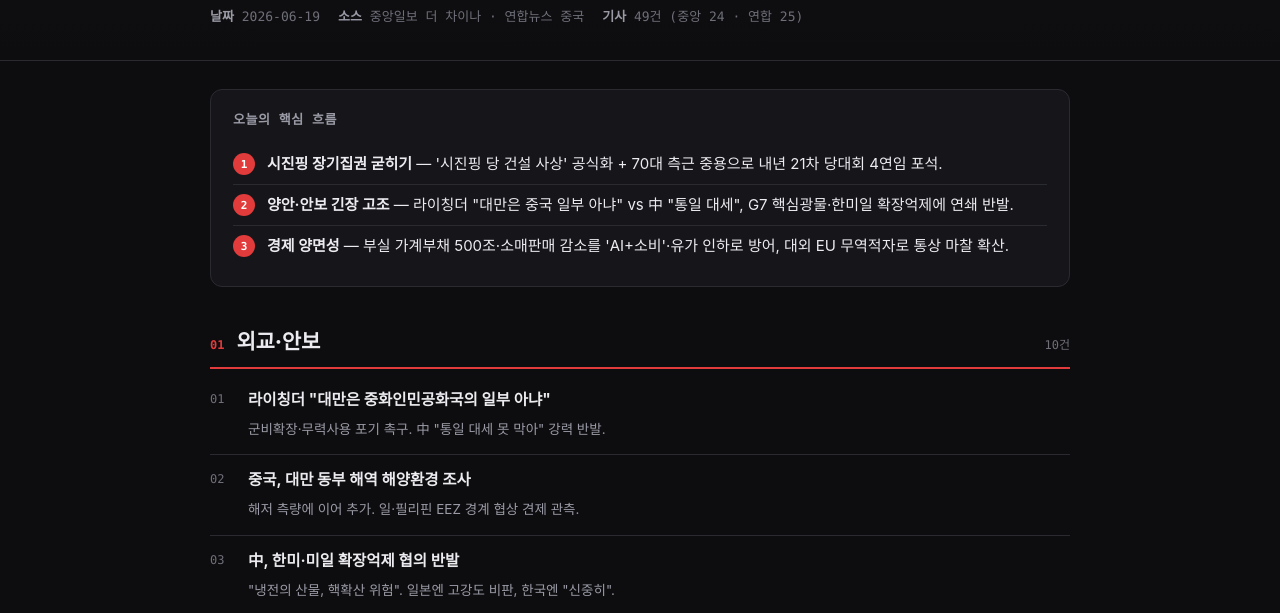
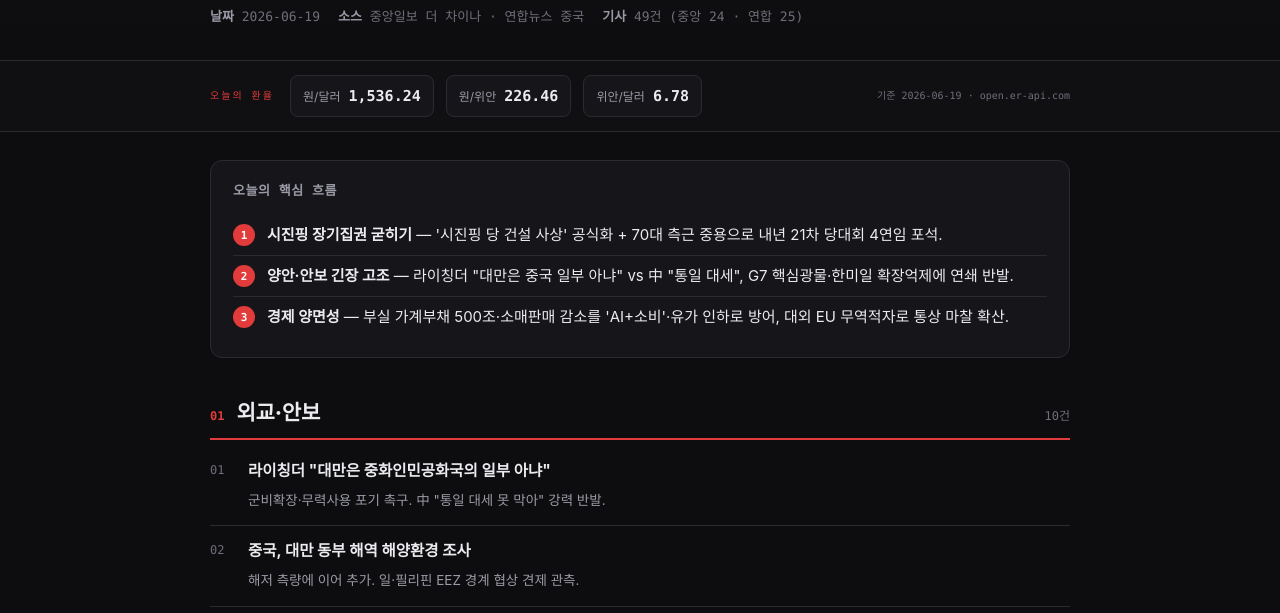
Before and after one commit to KIM7022/china-daily-brief, a plain HTML site: page editions/2026-06-19.html in a window 1280 px wide. Shown: the part 176-789 px from the top of the page. Drawn offline with Linux system fonts and the light colour scheme.

Commit message:
李⑥씠???곗씪由?釉뚮━??2026-06-19

```diff
--- a/editions/2026-06-19.html
+++ b/editions/2026-06-19.html
@@ -65,6 +65,14 @@
   .top3 li::before{content:counter(t);position:absolute;left:0;top:12px;width:26px;height:26px;border-radius:7px;background:var(--tx);color:#111;font-family:var(--mono);font-size:13px;font-weight:800;display:flex;align-items:center;justify-content:center;}
   .top3 b{color:#fff;}
 
+  .fxband{border-bottom:1px solid var(--line);background:#101013;}
+  .fx-inner{max-width:900px;margin:0 auto;padding:14px 20px;display:flex;flex-wrap:wrap;gap:10px 12px;align-items:center;}
+  .fx-label{font-family:var(--mono);font-size:10px;letter-spacing:.2em;text-transform:uppercase;color:var(--acc);margin-right:4px;}
+  .fx-chip{display:flex;align-items:baseline;gap:8px;background:var(--panel);border:1px solid var(--line);border-radius:8px;padding:8px 12px;}
+  .fx-chip .k{font-size:12px;color:var(--mut);}
+  .fx-chip .v{font-size:15px;font-weight:800;font-family:var(--mono);}
+  .fx-src{font-family:var(--mono);font-size:10px;color:var(--dim);margin-left:auto;}
+  @media(max-width:560px){.fx-src{width:100%;margin-left:0;}}
   footer{border-top:1px solid var(--line);margin-top:40px;}
   .foot-inner{max-width:900px;margin:0 auto;padding:26px 20px 50px;font-family:var(--mono);font-size:11px;color:var(--dim);letter-spacing:.08em;line-height:1.9;}
   @media(max-width:560px){.hero-inner{padding:30px 18px 24px;}.sec-c{display:none;}.nav-brand{font-size:14px;}}
@@ -93,6 +101,16 @@
     </div>
   </div>
 </header>
+
+<div class="fxband">
+  <div class="fx-inner">
+    <span class="fx-label">오늘의 환율</span>
+    <span class="fx-chip"><span class="k">원/달러</span><span class="v">1,536.24</span></span>
+    <span class="fx-chip"><span class="k">원/위안</span><span class="v">226.46</span></span>
+    <span class="fx-chip"><span class="k">위안/달러</span><span class="v">6.78</span></span>
+    <span class="fx-src">기준 2026-06-19 · open.er-api.com</span>
+  </div>
+</div>
 
 <div class="wrap">
 
```
Also changed, not shown: index.html (+18 -0 lines), 1 other file.
